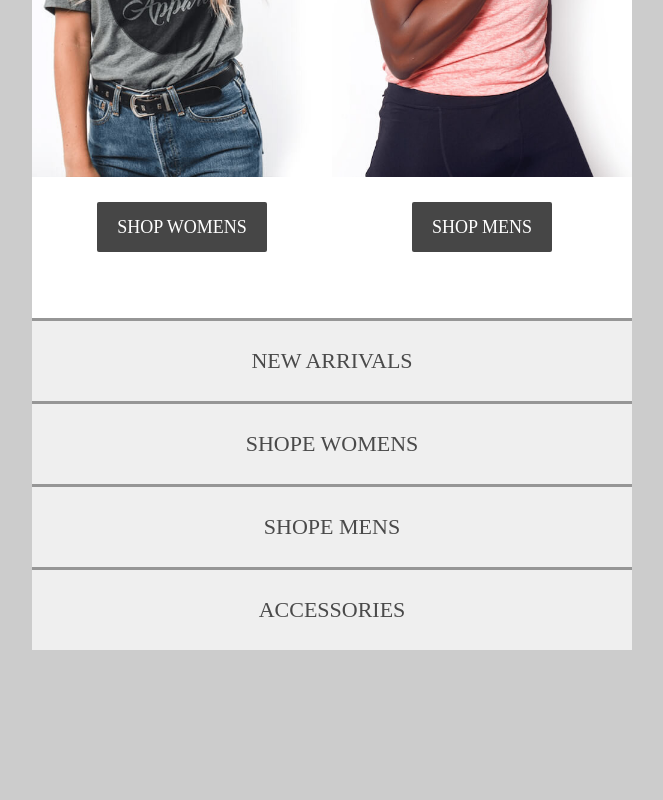
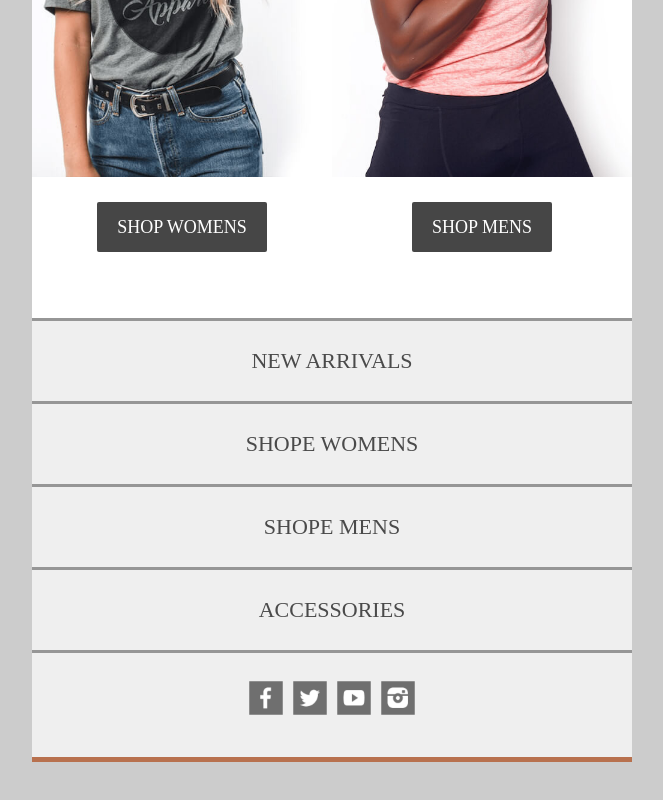
Before and after one commit to mahamahmood/email-template-apparel, a plain HTML site: page index.html in a window 1280 px wide. Shown: the part 918-1718 px from the top of the page, without its empty margins (308-971 px from the left). Before the commit the page ends 1608 px from the top, so only its background shows below. Drawn offline with Linux system fonts and the light colour scheme.

Commit message:
created the socail media section and the last brown border.

```diff
--- a/index.html
+++ b/index.html
@@ -1,30 +1,37 @@
-<!DOCTYPE html PUBLIC "-//W3C//DTD XHTML 1.0 Transitional//EN" "http://www.w3.org/TR/xhtml1/DTD/xhtml1-transitional.dtd">
+<!DOCTYPE html
+    PUBLIC "-//W3C//DTD XHTML 1.0 Transitional//EN" "http://www.w3.org/TR/xhtml1/DTD/xhtml1-transitional.dtd">
 <html xmlns="http://www.w3.org/1999/xhtml">
+
 <head>
     <meta http-equiv="Content-Type" content="text/html; charset=utf-8" />
     <meta http-equiv="X-UA-Compatible" content="IE=edge" />
     <meta name="viewport" content="width=device-width, initial-scale=1.0">
     <title>Apparel HTML Email Template</title>
     <style type="text/css">
-        body{
+        body {
             margin: 0;
             background-color: #cccccc;
         }
+
         table {
             border-spacing: 0;
         }
+
         td {
             padding: 0;
         }
+
         img {
             border: 0;
         }
+
         .wrapper {
             width: 100%;
             table-layout: fixed;
             background-color: #cccccc;
             padding-bottom: 40px;
         }
+
         .main {
             background-color: #ffffff;
             margin: 0 auto;
@@ -33,11 +40,13 @@
             border-spacing: 0;
             color: #4a4a4a;
         }
+
         .two-columns {
             text-align: center;
             font-size: 0;
             padding: 40px 0;
         }
+
         .two-columns .column {
             width: 100%;
             max-width: 300px;
@@ -47,6 +56,7 @@
             font-size: 18px;
             padding-bottom: 40px;
         }
+
         .button {
             background-color: #464646;
             color: #ffffff;
@@ -54,15 +64,17 @@
             padding: 15px 20px;
             border-radius: 2px;
         }
+
         .footer-shop {
             text-decoration: none;
             color: #4a4a4a;
         }
     </style>
 </head>
+
 <body>
 
-    <center class="wrapper">
+    <main class="wrapper">
         <!-- Main Table -->
         <table class="main" width="100%">
 
@@ -88,7 +100,8 @@
             <!-- Banner Image -->
             <tr>
                 <td>
-                    <a href="#"><img src="img/banner.jpg" alt="20% off selected styles and free delivery. Shop Now >" width="600" style="max-width: 100%;"></a>
+                    <a href="#"><img src="img/banner.jpg" alt="20% off selected styles and free delivery. Shop Now >"
+                            width="600" style="max-width: 100%;"></a>
                 </td>
             </tr>
             <!-- end of Banner Image -->
@@ -115,7 +128,8 @@
                                 <table class="column">
                                     <tr>
                                         <td>
-                                            <a href="#"><img src="img/women.jpg" alt="Shop Womens Apparel" width="300" style="max-width: 300px; padding-bottom: 40px;"></a>
+                                            <a href="#"><img src="img/women.jpg" alt="Shop Womens Apparel" width="300"
+                                                    style="max-width: 300px; padding-bottom: 40px;"></a>
                                             <a href="#" class="button">SHOP WOMENS</a>
                                         </td>
                                     </tr>
@@ -125,7 +139,8 @@
                                 <table class="column">
                                     <tr>
                                         <td>
-                                            <a href="#"><img src="img/men.jpg" alt="Shop Mens Apparel" width="300" style="max-width: 300px; padding-bottom: 40px;"></a>
+                                            <a href="#"><img src="img/men.jpg" alt="Shop Mens Apparel" width="300"
+                                                    style="max-width: 300px; padding-bottom: 40px;"></a>
                                             <a href="#" class="button">SHOP MENS</a>
                                         </td>
                                     </tr>
@@ -148,7 +163,9 @@
                         </tr>
                         <tr>
                             <td style="font-size: 22px; padding: 5px;">
-                                <a class="footer-shop" href="#"><p>NEW ARRIVALS</p></a>
+                                <a class="footer-shop" href="#">
+                                    <p>NEW ARRIVALS</p>
+                                </a>
                             </td>
                         </tr>
                         <tr>
@@ -157,7 +174,9 @@
                         </tr>
                         <tr>
                             <td style="font-size: 22px; padding: 5px;">
-                                <a class="footer-shop" href="#"><p>SHOPE WOMENS</p></a>
+                                <a class="footer-shop" href="#">
+                                    <p>SHOPE WOMENS</p>
+                                </a>
                             </td>
                         </tr>
                         <tr>
@@ -166,7 +185,9 @@
                         </tr>
                         <tr>
                             <td style="font-size: 22px; padding: 5px;">
-                                <a class="footer-shop" href="#"><p>SHOPE MENS</p></a>
+                                <a class="footer-shop" href="#">
+                                    <p>SHOPE MENS</p>
+                                </a>
                             </td>
                         </tr>
                         <tr>
@@ -175,7 +196,13 @@
                         </tr>
                         <tr>
                             <td style="font-size: 22px; padding: 5px;">
-                                <a class="footer-shop" href="#"><p>ACCESSORIES</p></a>
+                                <a class="footer-shop" href="#">
+                                    <p>ACCESSORIES</p>
+                                </a>
+                            </td>
+                        </tr>
+                        <tr>
+                            <td height="3px" style="background-color: #969696;">
                             </td>
                         </tr>
                     </table>
@@ -184,15 +211,33 @@
 
             <!-- end of Footer Section -->
             <!-- Socail Media Icons -->
+            <tr>
+                <td>
+                    <table width="100%">
+                        <tr>
+                            <td style="text-align: center; padding: 25px 0 35px; background-color: #efefef;">
+                                <a href="#"><img src="img/dark-facebook.png" alt="facebook" width="40"></a>
+                                <a href="#"><img src="img/dark-twitter.png" alt="twitter" width="40"></a>
+                                <a href="#"><img src="img/dark-youtube.png" alt="youtube" width="40"></a>
+                                <a href="#"><img src="img/dark-instagram.png" alt="instagram" width="40"></a>
+                            </td>
+                        </tr>
 
+                    </table>
+                </td>
+            </tr>
             <!-- end of Socail Media Icons -->
             <!-- Brown Border -->
-
+            <tr>
+                <td height="5px" style="background-color: #b8714e;">
+                </td>
+            </tr>
             <!-- end of Brown Border -->
         </table>
         <!-- end of Main Table -->
-    </center>
+    </main>
 
 
 </body>
+
 </html>
```
Lines whose indentation alone changed are shown as unchanged.
